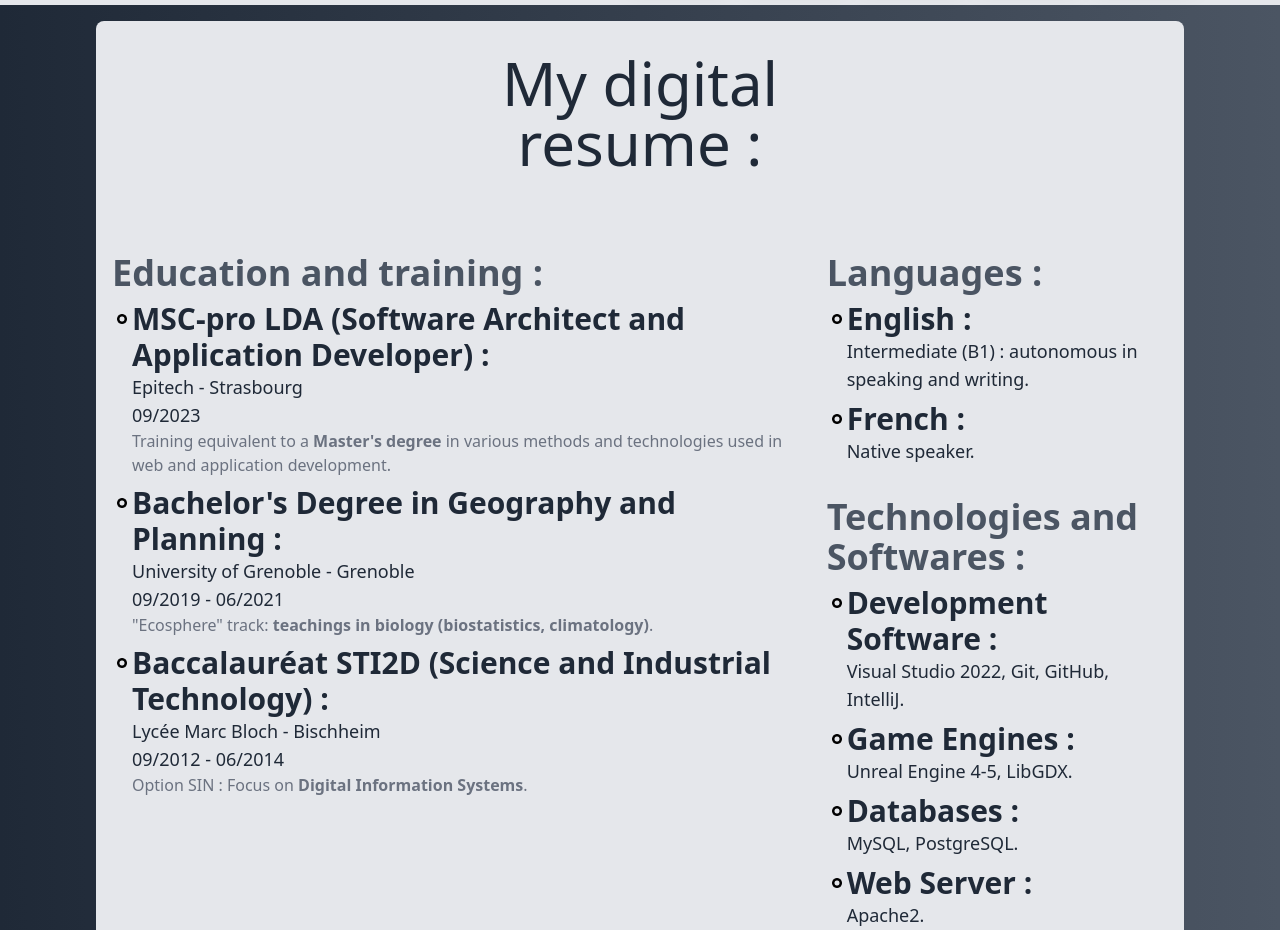
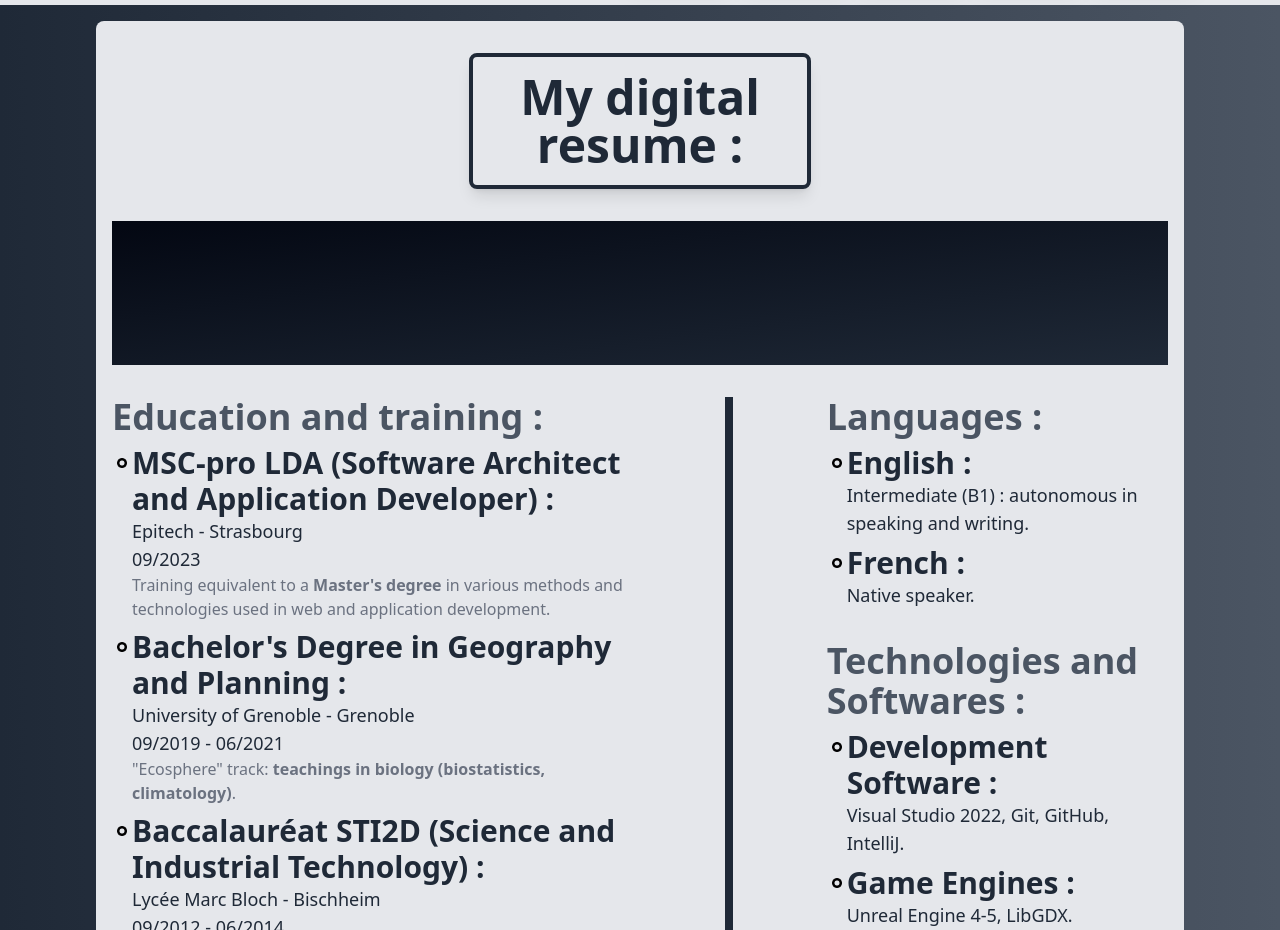
Before and after one commit to BoldGoblins/BoldGoblins.github.io, a website: page resume.html in a window 1280 px wide. Shown: the part 170-1100 px from the top of the page. Drawn offline with Linux system fonts and the light colour scheme.

Commit message:
add : btn email functionnal + mod resume style

```diff
--- a/resume.html
+++ b/resume.html
@@ -34,9 +34,12 @@
         </header>
 
         <main class="grid grid-cols-1 lg:grid-cols-6 gap-y-4 lg:gap-4 bg-gray-200 rounded-lg lg:mx-24 px-4 pt-8 pb-16 m-4 text-gray-800">
-            <h1 class="lg:col-start-3 lg:col-span-2 text-center mb-16"> My digital resume :</h1>
+            <h1 class="lg:col-start-3 lg:col-span-2 text-center font-bold text-5xl border-solid border-4
+            shadow-lg border-gray-800 rounded-lg px-2 py-4"> My digital resume :</h1>
 
-            <div class="lg:col-span-4 flex flex-col gap-8 lg:justify-between">
+            <div class="bg-gradient-to-br from-gray-950 to-gray-800 h-36 my-4 col-span-1 lg:col-span-6"> </div>
+
+            <div class="lg:col-span-3 flex flex-col gap-8 lg:justify-between">
                 <ul class="list-none list-inside flex flex-col gap-y-2">
                     <h3 class="text-4xl text-gray-600 font-bold">Education and training :</h3>
 
@@ -81,6 +84,8 @@
                     </li>
                 </ul>
 
+                <div class="hidden lg:block bg-gray-800 w-full h-2 self-stretch"> </div>
+
                 <ul class="list-none list-inside flex flex-col gap-y-2">
                     <h3 class="text-4xl text-gray-600 font-bold">Professional Experience :</h3>
 
@@ -113,6 +118,8 @@
                     </li>
                 </ul>
 
+                <div class="hidden lg:block bg-gray-800 w-full h-2 self-stretch"> </div>
+
                 <ul class="list-none list-inside flex flex-col gap-y-2">
                     <h3 class="text-4xl text-gray-600 font-bold">Projects :</h3>
 
@@ -132,6 +139,8 @@
                 </ul>
 
             </div>
+
+            <div class="hidden lg:block bg-gray-800 w-2 h-full col-span-1 justify-self-center"> </div>
 
             <div class="lg:col-span-2 flex flex-col gap-8 lg:justify-self-center">
                 <ul class="list-none list-inside flex flex-col gap-y-2">
```
Also changed, not shown: contact.html (+8 -7 lines), style.css.
